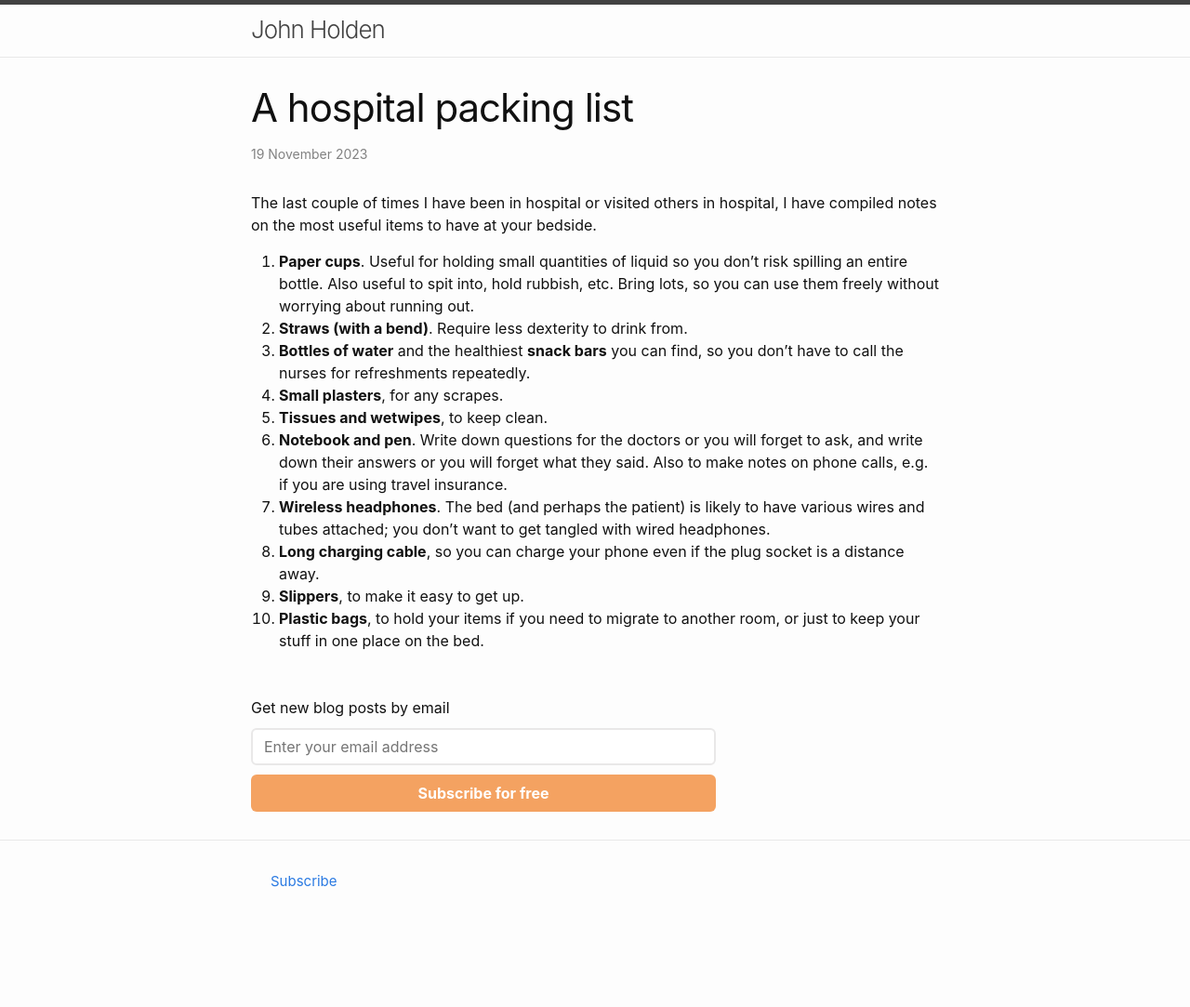
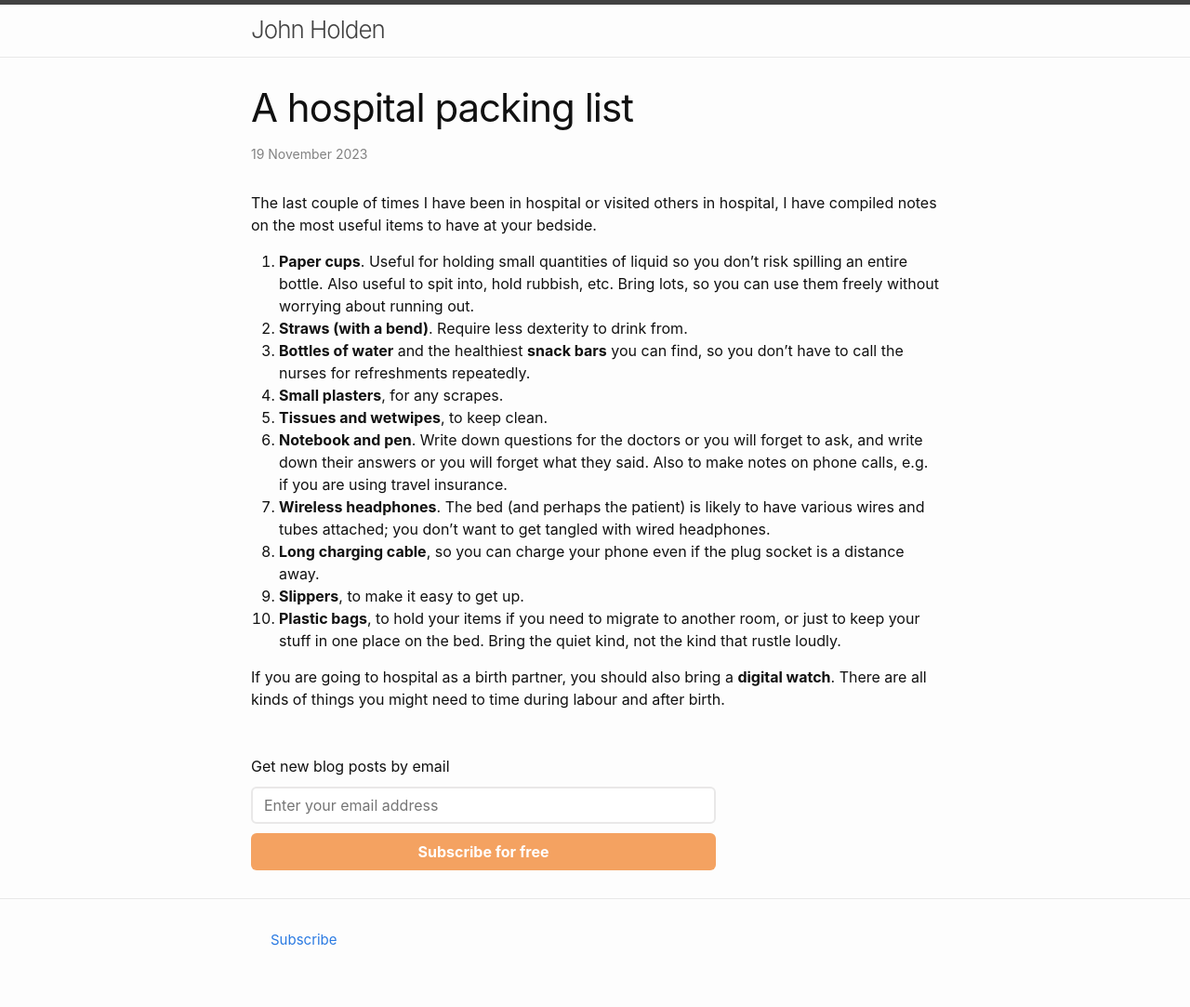
Before and after one commit to liontailedmacaque/liontailedmacaque.github.io, a Jekyll site: the page built from _posts/2023-11-19-hospitalpackinglist.md, in a window 1280 px wide. Shown: the whole page at 93% size. Built offline with Jekyll 4.4.1, drawn with Linux system fonts in a browser that asks for light colours; before the commit the page ends 1020 px from its top, so only the background shows below that.

Commit message:
Update 2023-11-19-hospitalpackinglist.md
birth partner and quiet bags

```diff
--- a/_posts/2023-11-19-hospitalpackinglist.md
+++ b/_posts/2023-11-19-hospitalpackinglist.md
@@ -16,4 +16,6 @@ The last couple of times I have been in hospital or visited others in hospital,
 7. **Wireless headphones**. The bed (and perhaps the patient) is likely to have various wires and tubes attached; you don't want to get tangled with wired headphones.
 8. **Long charging cable**, so you can charge your phone even if the plug socket is a distance away.
 9. **Slippers**, to make it easy to get up.
-10. **Plastic bags**, to hold your items if you need to migrate to another room, or just to keep your stuff in one place on the bed.
+10. **Plastic bags**, to hold your items if you need to migrate to another room, or just to keep your stuff in one place on the bed. Bring the quiet kind, not the kind that rustle loudly.
+
+If you are going to hospital as a birth partner, you should also bring a **digital watch**. There are all kinds of things you might need to time during labour and after birth.
```
